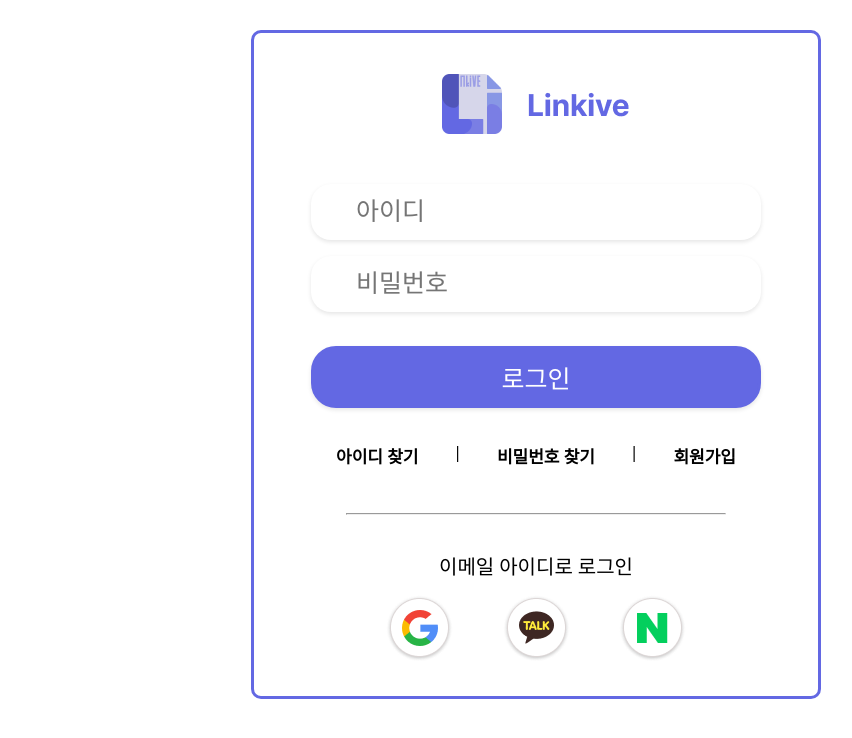
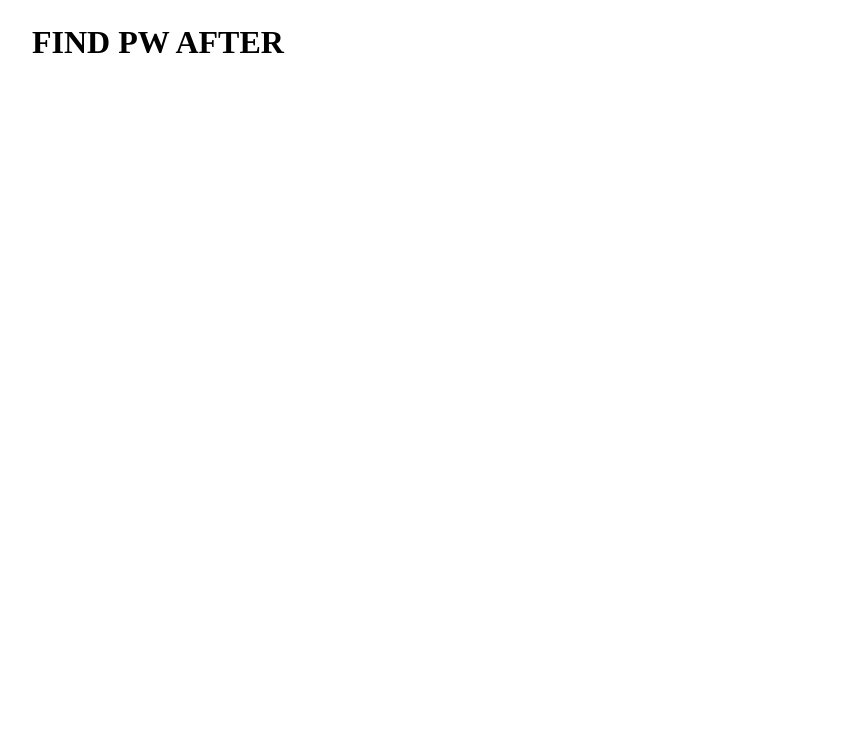
Before and after one commit to charBS0701/linkive-react, a React (Create React App) app: page /login/findpassword/after in a window 1280 px wide. Before the commit this address led to /login. Shown: the top 738 px of the page, without its empty margins (104-956 px from the left). Built offline with nearby package versions, Linux system fonts and the light colour scheme.

Commit message:
인증 후 Find pw after로 navigate

```diff
--- a/src/App.js
+++ b/src/App.js
@@ -13,6 +13,7 @@
 import { default as LinkPage } from "./pages/link/Link"; // Prevent name collision
 import Header from "./pages/home/Header";
 import FindPassword from "./pages/login/FindPassword.jsx";
+import FindPwAfter from "./pages/login/FindPwAfter.jsx";
 import LinkMenu from "./pages/link/Link";
 import ViewLink from "./pages/viewLinkMemo/ViewLink";
 import EditLink from "./pages/editLinkMemo/EditLink";
@@ -105,6 +106,7 @@
                     path="/login/findpassword"
                     element={<FindPassword />}
                   />
+                  <Route path="/login/findpassword/after" element={<FindPwAfter/>} />
                   <Route path="*" element={<RedirectToLogin />} />
                 </>
               )}
--- a/src/pages/login/FindPassword.jsx
+++ b/src/pages/login/FindPassword.jsx
@@ -1,5 +1,5 @@
 import React, { useState } from "react";
-import { Link } from "react-router-dom";
+import { useNavigate } from 'react-router-dom';
 import {
   Container,
   ProfileContainer,
@@ -26,6 +26,8 @@
 `;
 
 const FindPassword = () => {
+  const navigate = useNavigate();
+
   const [id, setId] = useState("");
   const [email, setEmail] = useState("");
   const [verificationCode, setVerificationCode] = useState("");
@@ -88,10 +90,7 @@
     if (verificationCode == userVerificationCode) {
       // string == number
       alert("인증되었습니다.");
-      // 비밀번호 변경 페이지로 이동 <FindPwAfter />
-
-
-
+      navigate('/login/findPassword/after', { replace: true });
     } else {
       alert("인증번호가 일치하지 않습니다.");
     }
--- a/src/pages/login/FindPwAfter.jsx
+++ b/src/pages/login/FindPwAfter.jsx
@@ -1,4 +1,11 @@
 const FindPwAfter = () => {
+
+
+    return (
+        <div>
+            <h1>FIND PW AFTER</h1>
+        </div>
+    );
 };
 
 export default FindPwAfter;
```
